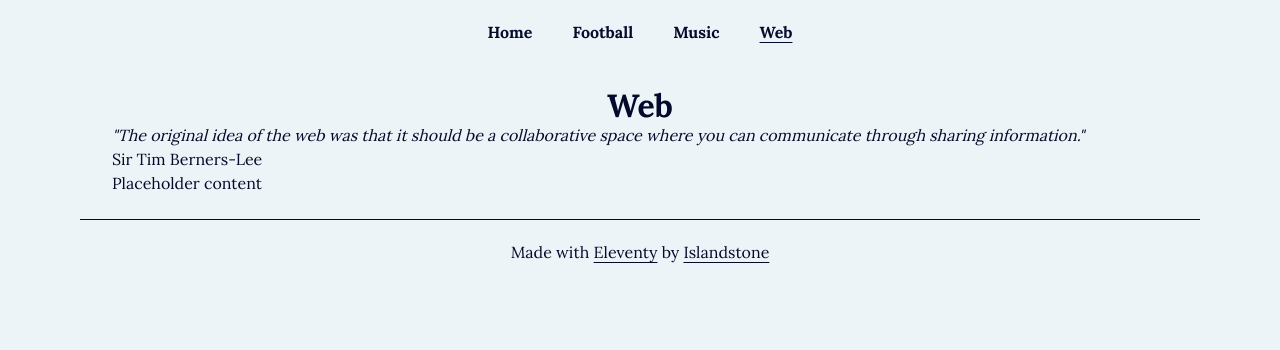
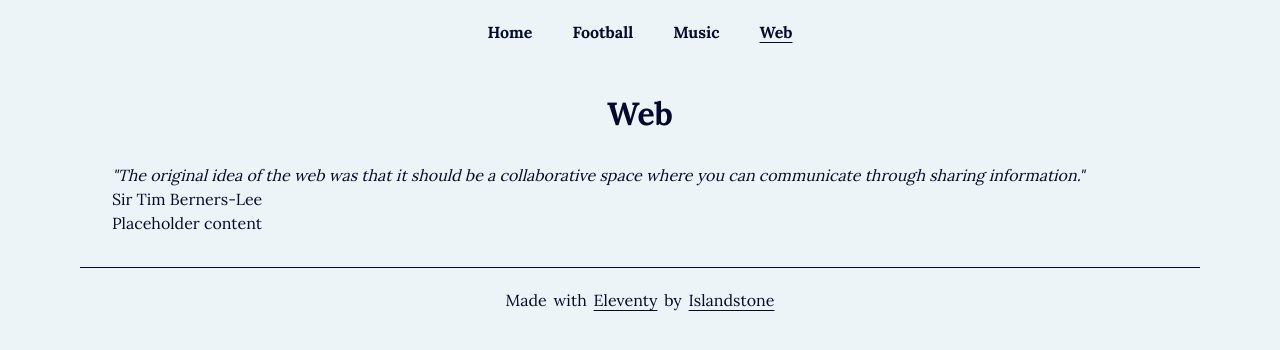
Before and after one commit to Islandstone89/islandstone-rocks, an Eleventy site: page src/web.html in a window 1280 px wide. Built offline with nearby package versions, Linux system fonts and the light colour scheme; Eleventy itself is replaced by a stand-in of ours; files that its build step writes are made by us from their sources.

Commit message:
* Added word-spacing on footer text so teh focus indicator doesn't squish against adjacent word * Increased padding-block on .main * Added padding-block-end on .page-heading * Changed grid-template-columns for .team__content on larger screens from "2fr 3fr" to "2fr 4fr"

```diff
--- a/src/css/components/footer.css
+++ b/src/css/components/footer.css
@@ -2,4 +2,5 @@
     padding-block-start: var(--space-250);
     padding-block-end: var(--space-250);
     border-block-start: 1px solid var(--clr-text);
+    word-spacing: .16em;
 }
--- a/src/css/globals/test.css
+++ b/src/css/globals/test.css
@@ -67,7 +67,7 @@ body {
     gap: 40px;
 
     @media (width > 50rem) {
-        grid-template-columns: 2fr 3fr;
+        grid-template-columns: 2fr 4fr;
     }
 }
 
@@ -149,6 +149,10 @@ a {
 
 
 .main {
-    padding-block-start: var(--space-300);
-    padding-block-end: var(--space-300);
+    padding-block-start: var(--space-400);
+    padding-block-end: var(--space-400);
 }
+
+.page-heading {
+    padding-block-end: var(--space-400);
+}
```
